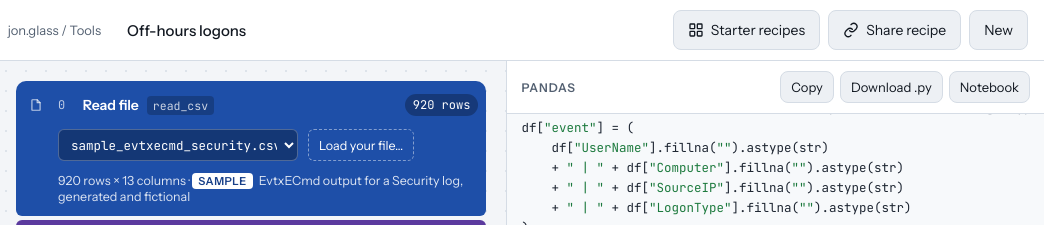
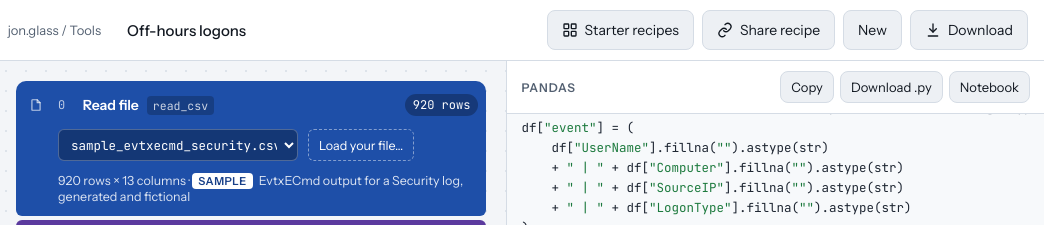
Before and after one commit to glassdfir/shifu, a plain HTML site: page index.html in a window 1280 px wide. Shown: the top 225 px of the page, 236-1280 px from the left. Drawn offline with Linux system fonts and the light colour scheme.

Commit message:
Add a Download button to save Shifu as one file for offline use
Co-Authored-By: Claude Opus 5.5 <noreply@anthropic.com>

```diff
--- a/index.html
+++ b/index.html
@@ -225,6 +225,8 @@ textarea.token:focus { outline: none; border-color: var(--accent); }
       <button id="btn-share" class="btn" type="button">
         <svg aria-hidden="true" width="16" height="16" viewBox="0 0 24 24" fill="none" stroke="currentColor" stroke-width="2" stroke-linecap="round" stroke-linejoin="round"><path d="M10 13a5 5 0 0 0 7 0l3-3a5 5 0 0 0-7-7l-1 1"></path><path d="M14 11a5 5 0 0 0-7 0l-3 3a5 5 0 0 0 7 7l1-1"></path></svg>Share recipe</button>
       <button id="btn-new" class="btn" type="button">New</button>
+      <a id="btn-download-app" class="btn" href="index.html" download="shifu.html" title="Download Shifu as a single file to use offline">
+        <svg aria-hidden="true" width="16" height="16" viewBox="0 0 24 24" fill="none" stroke="currentColor" stroke-width="2" stroke-linecap="round" stroke-linejoin="round"><path d="M12 3v12"></path><path d="m7 10 5 5 5-5"></path><path d="M5 21h14"></path></svg>Download</a>
     </div>
   </header>
 
@@ -1291,6 +1293,13 @@ if (typeof module !== 'undefined') module.exports = { BLOCKS: BLOCKS, RECIPES: R
   var CAT_VAR = { source: 'var(--c-source)', filter: 'var(--c-filter)', transform: 'var(--c-transform)', combine: 'var(--c-combine)', output: 'var(--c-output)' };
   var STORE_KEY = 'shifu.recipe.v1';
   var IN_ARTIFACT = !!(window.claude && window.claude.use);
+  (function () {
+    var a = document.getElementById('btn-download-app');
+    if (!a) return;
+    if (IN_ARTIFACT) { a.hidden = true; return; }
+    // Download this very page, so a saved shifu.html can be re-downloaded too.
+    a.href = location.href.split('#')[0].split('?')[0];
+  })();
 
   var state = { name: '', source: '', steps: [], tables: {} };
   var sel = -1, run = null, uid = 0, lastDrag = 0, fileTarget = null, renderTimer = null;
```
